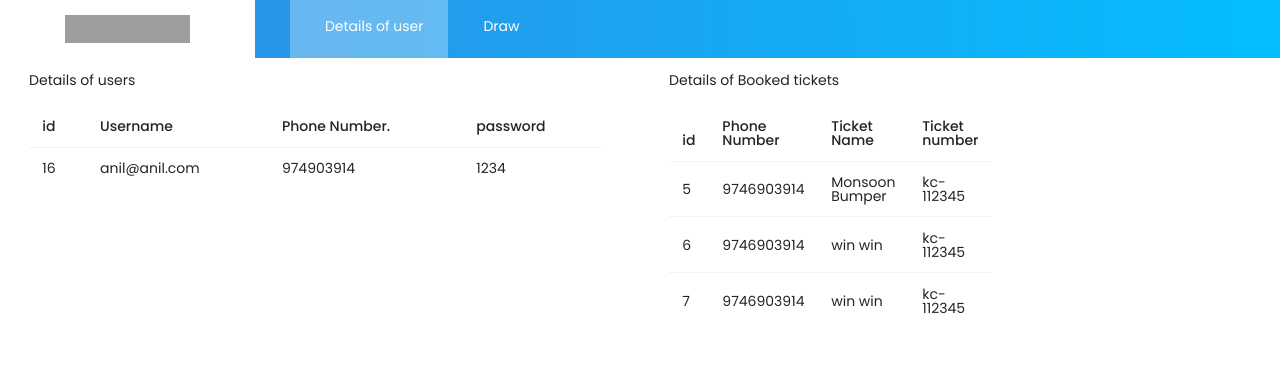
After one commit to Anil-mn/Lottery, a PHP site: page /admin.php in a window 1280 px wide. The commit adds this page. Shown: the top 377 px of the page. Run offline with PHP 8.4, Linux system fonts and the light colour scheme; data comes from the database, SQL or seed files in the repository; both versions use the stored data as it was after the commit; grey boxes are pictures that could not be loaded.

Commit message:
admin side completed

```diff
--- /dev/null
+++ b/admin.php
@@ -0,0 +1,121 @@
+<!DOCTYPE html>
+<html lang="en">
+<head>
+    <meta charset="UTF-8">
+    <meta name="viewport" content="width=device-width, initial-scale=1.0">
+    <meta http-equiv="X-UA-Compatible" content="ie=edge">
+    <title>Kerala Lottery</title>
+    <script src="script.js"></script>
+<body onload="load()">
+    <link rel="stylesheet" type="text/css" href="css/style.css">
+</head>
+            <nav class="navbar col-lg-12 col-12 p-0 fixed-top d-flex flex-row">
+                    <div class="text-center navbar-brand-wrapper d-flex align-items-top justify-content-center">
+                      <a class="navbar-brand brand-logo" href="index.html"><img src="images/logo.svg" alt="logo out"></a>
+                      <a class="navbar-brand brand-logo-mini" href="index.html"><img src="images/logo-mini.svg" alt="logo"></a>
+                    </div>
+                    <div class="navbar-menu-wrapper d-flex align-items-center">
+                      <ul class="navbar-nav navbar-nav-left header-links d-none d-md-flex">
+                        <li class="nav-item active">
+                          <a href="#29" class="nav-link"><i class="mdi mdi-image-filter"></i>Details of user</a>
+                        </li>
+                        <li class="nav-item">
+                          <a href="#30" class="nav-link"><i class="mdi mdi-email-outline"></i>Draw</a>
+                        </li>
+
+                      </ul>
+                      <button class="navbar-toggler navbar-toggler-right d-lg-none align-self-center" type="button" data-toggle="offcanvas">
+                        <span class="icon-menu"></span>
+                      </button>
+                    </div>
+                  </nav>
+
+                  <div class="row" id='29'>
+            <div class="col-lg-6 grid-margin stretch-card">
+              <div class="card">
+                <div class="card-body">
+                  <h4 class="card-title">User Details</h4>
+                  <p class="card-description">
+                    Details of users <code></code>
+                  </p>
+                  <?php
+				  include('php/conn.php');
+                  $query = mysqli_query($con, "SELECT * FROM `user`");
+                  ?>
+                  <table class="table">
+                    <thead>
+                      <tr>
+                      <th>id</th>
+                        <th>Username</th>
+                        <th>Phone Number.</th>
+
+                        <th>password</th>
+                      </tr>
+                    </thead>
+                    <?php
+                   while($row = mysqli_fetch_array($query))
+                 {
+                 echo "<tr><td>".$row['id']."</td><td>".$row['username']."</td><td>".$row['number']."</td><td>".$row['password']."</td></tr>";
+                  }?>
+                    <!-- <tbody>
+                      <tr>
+                        <td>Jacob</td>
+                        <td>53275531</td>
+                        <td>12 May 2017</td>
+                        <td><label class="badge badge-danger">Pending</label></td>
+                      </tr>
+                      <tr>
+                        <td>Messsy</td>
+                        <td>53275532</td>
+                        <td>15 May 2017</td>
+                        <td><label class="badge badge-warning">In progress</label></td>
+                      </tr>
+                      <tr>
+                        <td>John</td>
+                        <td>53275533</td>
+                        <td>14 May 2017</td>
+                        <td><label class="badge badge-info">Fixed</label></td>
+                      </tr>
+                      <tr>
+                        <td>Peter</td>
+                        <td>53275534</td>
+                        <td>16 May 2017</td>
+                        <td><label class="badge badge-success">Completed</label></td>
+                      </tr>
+                      <tr>
+                        <td>Dave</td>
+                        <td>53275535</td>
+                        <td>20 May 2017</td>
+                        <td><label class="badge badge-warning">In progress</label></td>
+                      </tr>
+                    </tbody> -->
+                  </table>
+                </div>
+              </div>
+            </div>
+            <div class="row" id='30'>
+            <div class="col-lg-6 grid-margin stretch-card">
+              <div class="card">
+                <div class="card-body">
+                  <h4 class="card-title">User Details</h4>
+                  <p class="card-description">
+                    Details of Booked tickets <code></code>
+                  </p>
+                  <?php
+				  include('php/conn.php');
+                  $query = mysqli_query($con, "SELECT * FROM `book`");
+                  ?>
+                  <table class="table">
+                    <thead>
+                      <tr>
+                      <th>id</th>
+                        <th>Phone Number</th>
+                        <th>Ticket Name</th>
+                        <th>Ticket number</th>
+                      </tr>
+                    </thead>
+                    <?php
+                   while($row = mysqli_fetch_array($query))
+                 {
+                 echo "<tr><td>".$row['id']."</td><td>".$row['phno']."</td><td>".$row['tcname']."</td><td>".$row['number']."</td></tr>";
+                  }?>
--- a/index.html
+++ b/index.html
@@ -37,13 +37,13 @@
 
                   <div class="form-group">
                     <label for="exampleInputPassword1">Phone_number</label>
-                    <input type="text" name='number' required class="form-control" maxlength="10" id="exampleInputPassword1" placeholder="phonenumber">
+                    <input type="text" name='number' required  class="form-control" maxlength="10" id="exampleInputPassword1" placeholder="phonenumber">
                     <i class="mdi mdi-number"></i>
                   </div>
 
                   <div class="form-group">
                     <label for="exampleInputPassword1">Password</label>
-                    <input type="password" name='pass' required class="form-control" id="exampleInputPassword1" placeholder="Password">
+                    <input type="password" name='pass' required  class="form-control" id="exampleInputPassword1" placeholder="Password">
                     <i class="mdi mdi-eye"></i>
                   </div>
 
--- a/main.html
+++ b/main.html
@@ -99,11 +99,8 @@
                                     <button id='btn' class="btn btn-success btn-fw" onclick="bu()">Buy</button>
                                     <button   class="btn btn-light">Cancel</button>
                                     </div>
-
                                   </div>
-
-                                  </div>
-
+                                </div>
                             </form>
                           </div>
                         </div>
--- a/php/book.php
+++ b/php/book.php
@@ -7,8 +7,8 @@ $number=$_POST['tcnumber'];
 
 $query="INSERT INTO `book`(`phno`,`tcname`, `number`) VALUES ('$name','$tcname','$number')";
 
+$result=mysqli_query($con,$query);
+header('Location:../main.html');
 
-$result=mysqli_query($con,$query);
- header('Location:../main.html');
 
 ?>
--- a/php/login.php
+++ b/php/login.php
@@ -3,6 +3,10 @@
 SESSION_START();
 $username = $_POST["username"];
 $password = $_POST["pass"];
+if($username =='admin@admin.com' && $password=='admin'){
+	header('location: ../admin.php');
+}
+else{
  $query = "select * from user where username = '$username' and password = '$password'";
  $result = mysqli_query($con, $query);
  $check = mysqli_fetch_array($result);
@@ -15,3 +19,4 @@
 	    else header('Location:../login.html');{
 
 	}
+}
```
Also changed, not shown: lottery.sql (added, +97 -0 lines).
